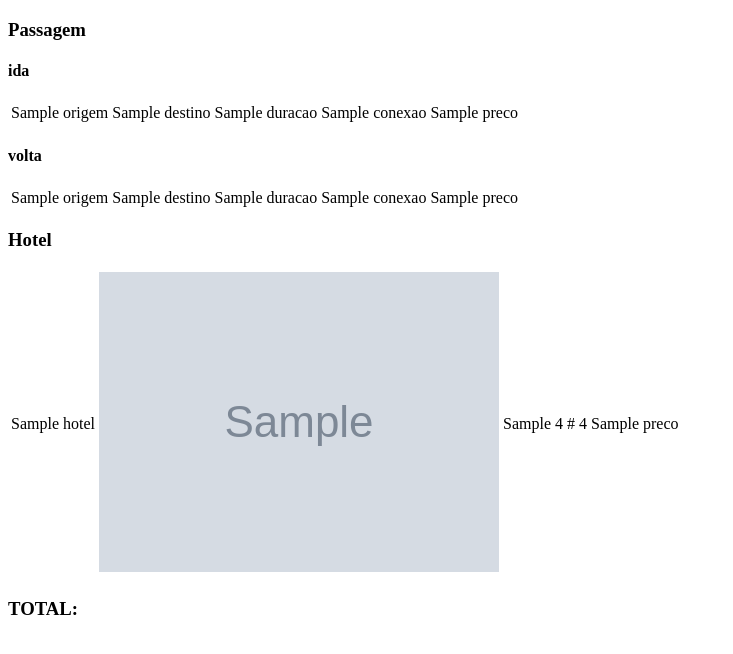
After one commit to marciofh/agencia-de-turismo, a Flask app: template templates/Pacote.html in a window 1280 px wide. The commit adds this page. Shown: the top 654 px of the page, without its empty margins (0-733 px from the left). Run offline with Flask 2, Linux system fonts and the light colour scheme; the template is opened without the code that fills it: most values are stand-ins (such as "Sample title", 1, 10 or a date in 2020); grey boxes marked "Sample" are stand-in pictures.

Commit message:
codigo todo funcionando

```diff
--- a/server.py
+++ b/server.py
@@ -1,6 +1,7 @@
 from flask import Flask, render_template, request, session
 from crawler import Crawler
 from api import Api
+import ast
 
 app = Flask(__name__)
 
@@ -19,8 +20,8 @@ def passagem():
     #consulta destino
     #NÃO TEM CIDADE     #quer dizer que o destino não foi pesquisando, nao tem passagem nem hotel
     crawler = Crawler()
-    list_section = crawler.send_dados(session["origem"], session["destino"], session["passageiros"], session["data_ida"], session["data_volta"])
-    passagens = crawler.get_dados(list_section)
+    list_html = crawler.send_dados(session["origem"], session["destino"], session["passageiros"], session["data_ida"], session["data_volta"])
+    passagens = crawler.get_dados(list_html)
     #cadastra passagem
     #returna passagem
 
@@ -43,11 +44,8 @@ def passagem():
 def hospedagem():
     voo_ida = request.form.get('voo_ida')
     voo_volta = request.form.get('voo_volta')
-
-    res = {
-            'voo_ida': voo_ida,
-            'voo_volta': voo_volta
-        }
+    session["voo_ida"] = voo_ida
+    session["voo_volta"] = voo_volta
 
     destino = session["destino"]
     data_ida = session["data_ida"]
@@ -65,7 +63,19 @@ def hospedagem():
 @app.route("/pacote", methods=["POST"])
 def pacote():
     hotel = request.form.get('hotel')
-    return hotel
+    ida = session["voo_ida"]
+    volta = session["voo_volta"]
+    hotel = ast.literal_eval(hotel)
+    ida = ast.literal_eval(ida)
+    volta = ast.literal_eval(volta)
+
+    pacote = {
+        "hotel": hotel,
+        "ida": ida,
+        "volta": volta
+    }
+
+    return render_template('Pacote.html', content = pacote)
 
 if __name__ == "__main__":
     app.secret_key = 'key'
--- /dev/null
+++ b/templates/Pacote.html
@@ -0,0 +1,48 @@
+<!DOCTYPE html>
+<html lang="en">
+<head>
+    <meta charset="UTF-8">
+    <meta http-equiv="X-UA-Compatible" content="IE=edge">
+    <meta name="viewport" content="width=device-width, initial-scale=1.0">
+    <title>Document</title>
+</head>
+<body>
+    <h3>Passagem</h3>
+    <h4>ida</h4>
+    <table>
+        <tr>
+            <td>{{content['ida']['origem']}}</td>
+            <td>{{content['ida']['destino']}}</td>
+            <td>{{content['ida']['duracao']}}</td>
+            <td>{{content['ida']['conexao']}}</td>
+            <td>{{content['ida']['preco']}}</td>
+        </tr>
+    </table>
+
+    <h4>volta</h4>
+    <table>
+        <tr>
+            <td>{{content['volta']['origem']}}</td>
+            <td>{{content['volta']['destino']}}</td>
+            <td>{{content['volta']['duracao']}}</td>
+            <td>{{content['volta']['conexao']}}</td>
+            <td>{{content['volta']['preco']}}</td>
+        </tr>
+    </table>
+
+    <h3>Hotel</h3>
+    <table>
+        <tr>
+            <td>{{content['hotel']['nome']}}</td>
+            <td><img src="{{content['hotel']['foto']}}"></td>
+            <td>{{content['hotel']['ranking_site']}}</td>
+            <td>{{content['hotel']['stars']}}</td>
+            <td>{{content['hotel']['url_site']}}</td>
+            <td>{{content['hotel']['stars']}}</td>
+            <td>{{content['hotel']['preco']}}</td>
+        </tr>
+    </table>
+
+    <h3>TOTAL:</h3>
+</body>
+</html>
--- a/templates/passagens.html
+++ b/templates/passagens.html
@@ -19,7 +19,7 @@
                 <th>Selecionar</th>
             </tr>
 
-            {% for valor in content['ida'] %}
+            {% for valor in content['idas'] %}
                 <tr>
                     <td>{{valor['origem']}}</td>
                     <td>{{valor['destino']}}</td>
@@ -43,7 +43,7 @@
                 <th>Selecionar</th>
             </tr>
 
-            {% for valor in content['volta'] %}
+            {% for valor in content['voltas'] %}
                 <tr>
                     <td>{{valor['origem']}}</td>
                     <td>{{valor['destino']}}</td>
```
Also changed, not shown: api.py (+6 -6 lines), crawler.py (+14 -21 lines).
